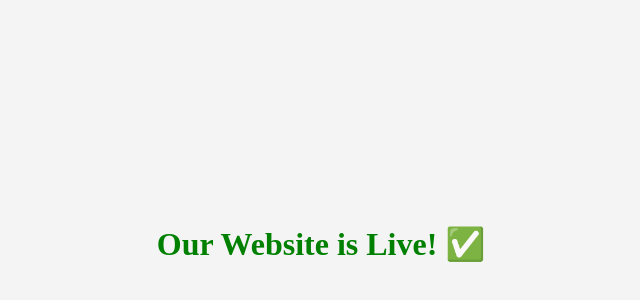
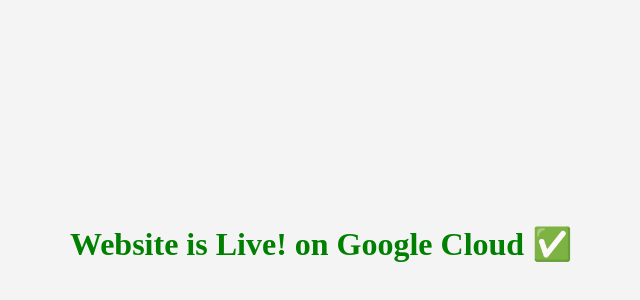
Before and after one commit to arjit547/googlenodecicd, a website: page public/index.html in a window 1280 px wide. Shown: the part 164-464 px from the top of the page, without its empty margins (319-959 px from the left). Drawn offline with Linux system fonts and the light colour scheme.

Commit message:
Update index.html

```diff
--- a/public/index.html
+++ b/public/index.html
@@ -19,6 +19,6 @@
     </style>
 </head>
 <body>
-    <h1>Our Website is Live! ✅</h1>
+    <h1>Website is Live! on Google Cloud ✅</h1>
 </body>
 </html>
```
